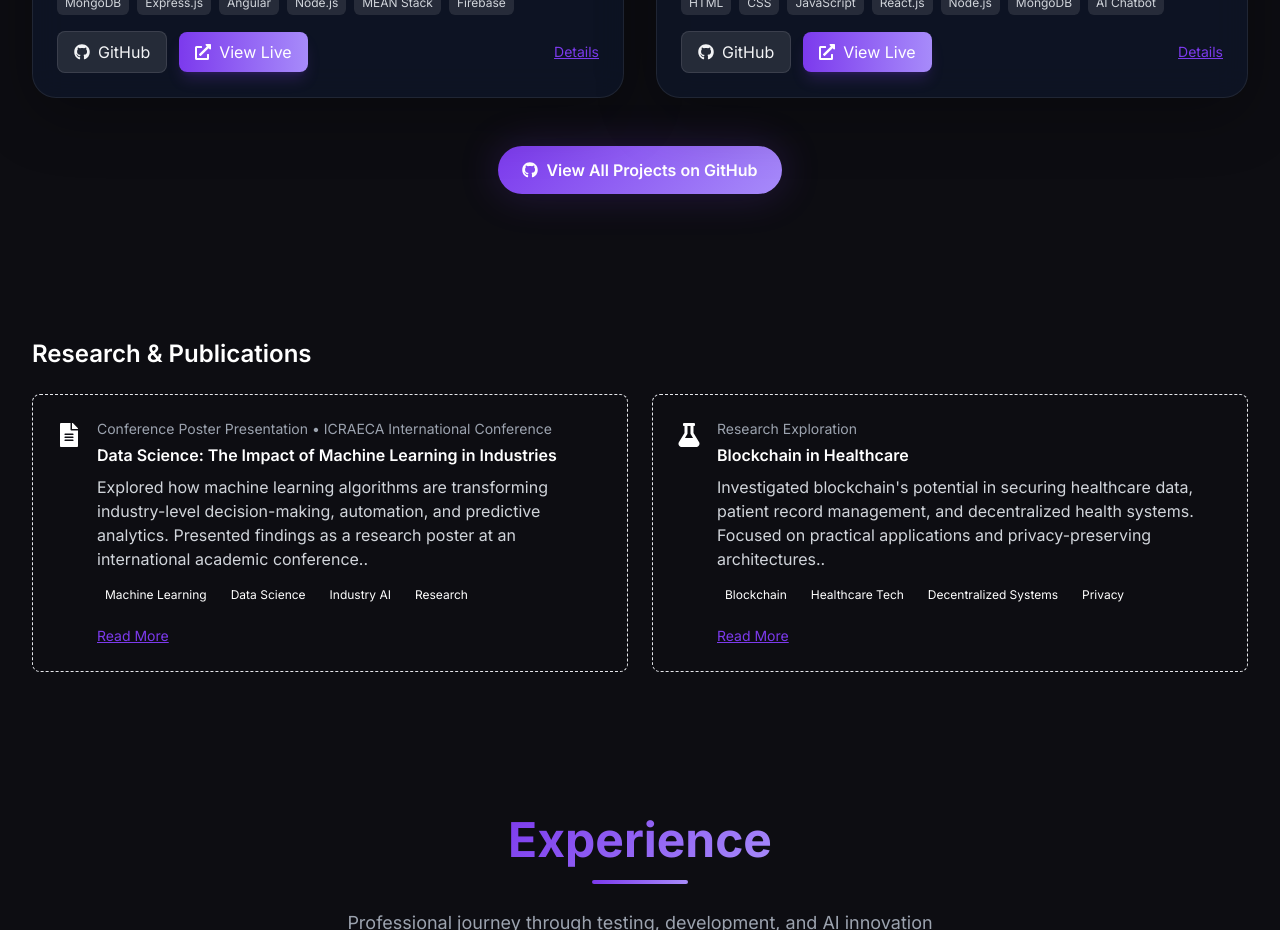
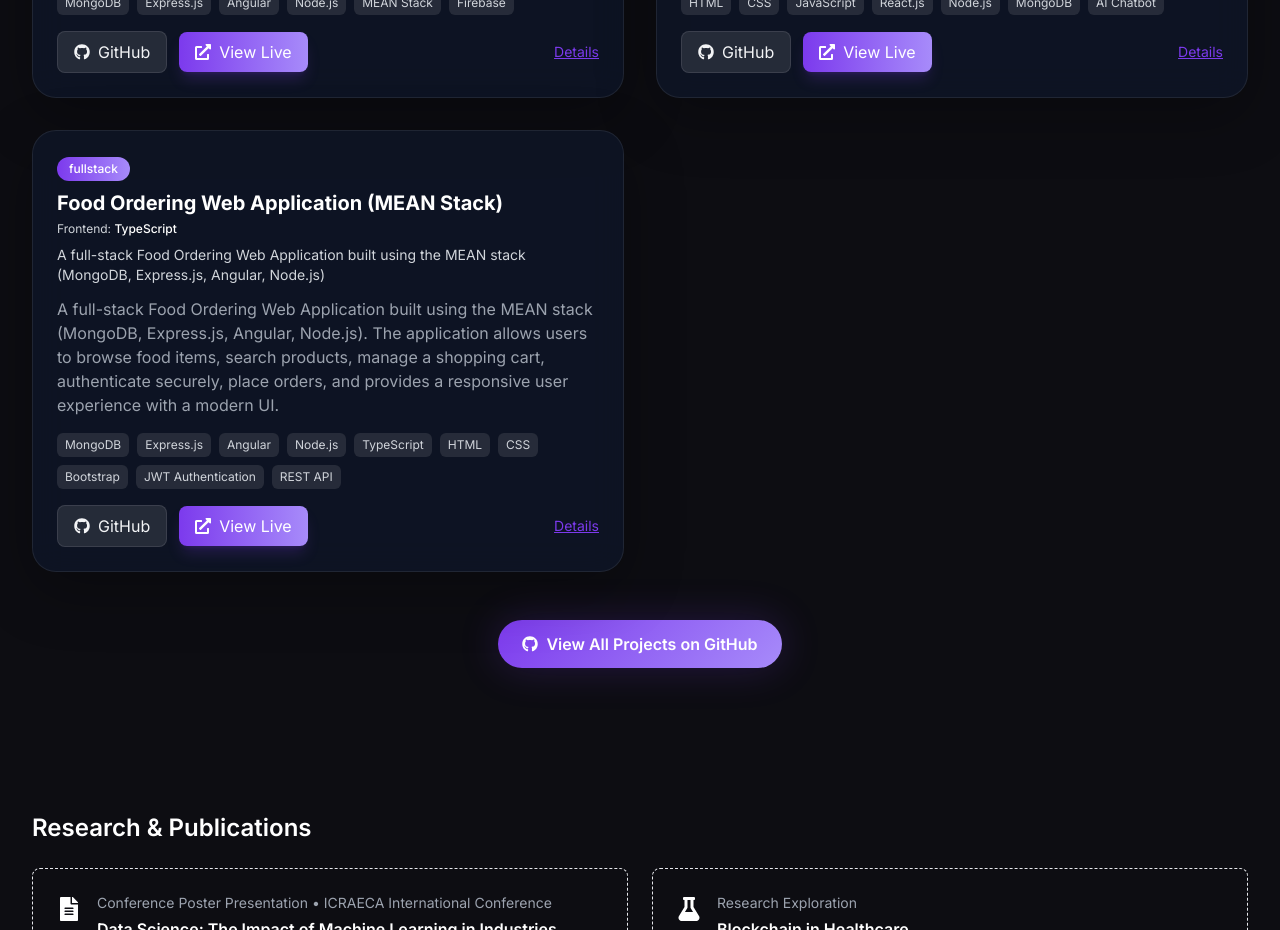
Before and after one commit to sakshipatel17/sakshi-portfolio, a React (Vite) app: page / in a window 1280 px wide. Shown: the part 5640-6570 px from the top of the page. Built offline with nearby package versions, Linux system fonts and the light colour scheme.

Commit message:
Add MEAN Stack Food Ordering Web Application project

```diff
--- a/src/data/projects.js
+++ b/src/data/projects.js
@@ -47,5 +47,26 @@ export const projects = [
     github: "https://github.com/sakshipatel17",
     live: "#",
     category: "ai"
+  },
+  {
+    id: 4,
+    title: "Food Ordering Web Application (MEAN Stack)",
+    description: "A full-stack Food Ordering Web Application built using the MEAN stack (MongoDB, Express.js, Angular, Node.js). The application allows users to browse food items, search products, manage a shopping cart, authenticate securely, place orders, and provides a responsive user experience with a modern UI.",
+    tech: ["MongoDB", "Express.js", "Angular", "Node.js", "TypeScript", "HTML", "CSS", "Bootstrap", "JWT Authentication", "REST API"],
+    github: "https://github.com/sakshipatel17/food-app",
+    live: "https://food-app-ufkz.vercel.app/home",
+    category: "fullstack",
+    features: [
+      "User Authentication (Login/Register)",
+      "Browse Food Menu",
+      "Search Functionality",
+      "Shopping Cart",
+      "Place Orders",
+      "Responsive Design",
+      "REST API Integration",
+      "JWT Authentication",
+      "MongoDB Database",
+      "Modern Angular Frontend"
+    ]
   }
 ];
```
